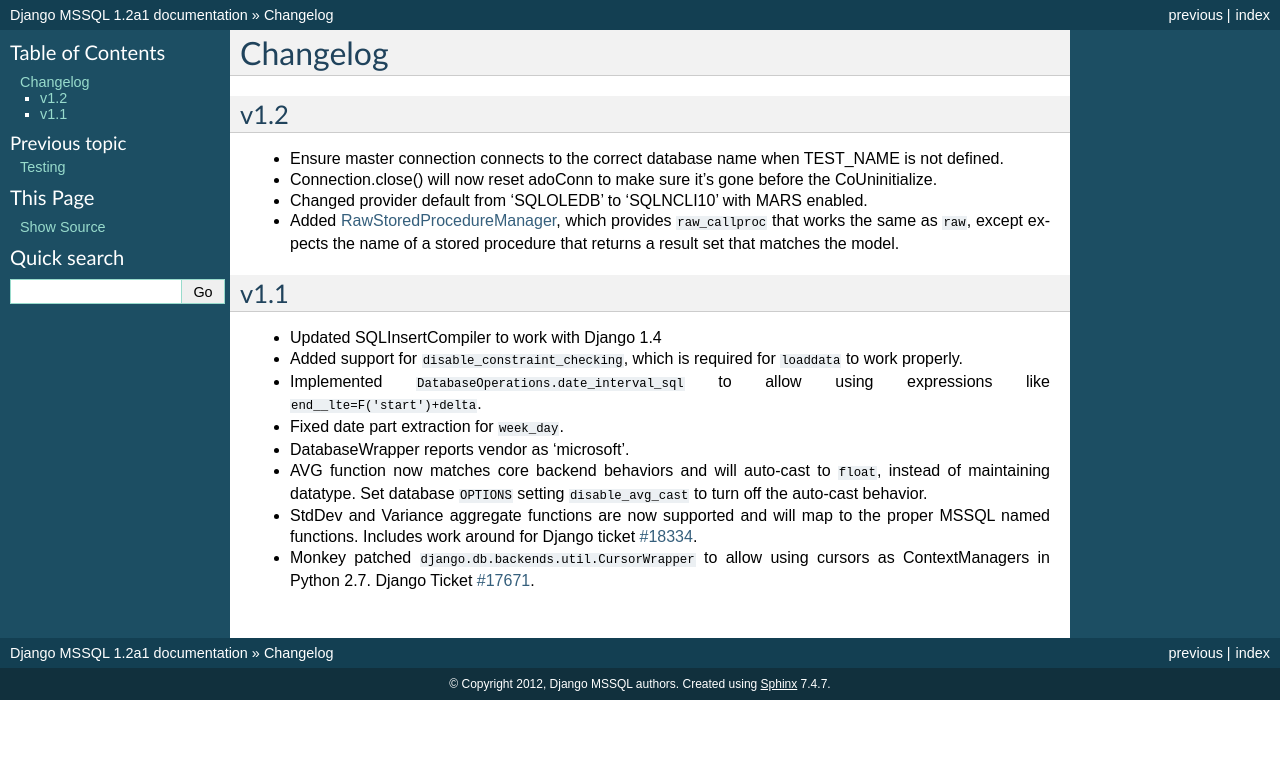
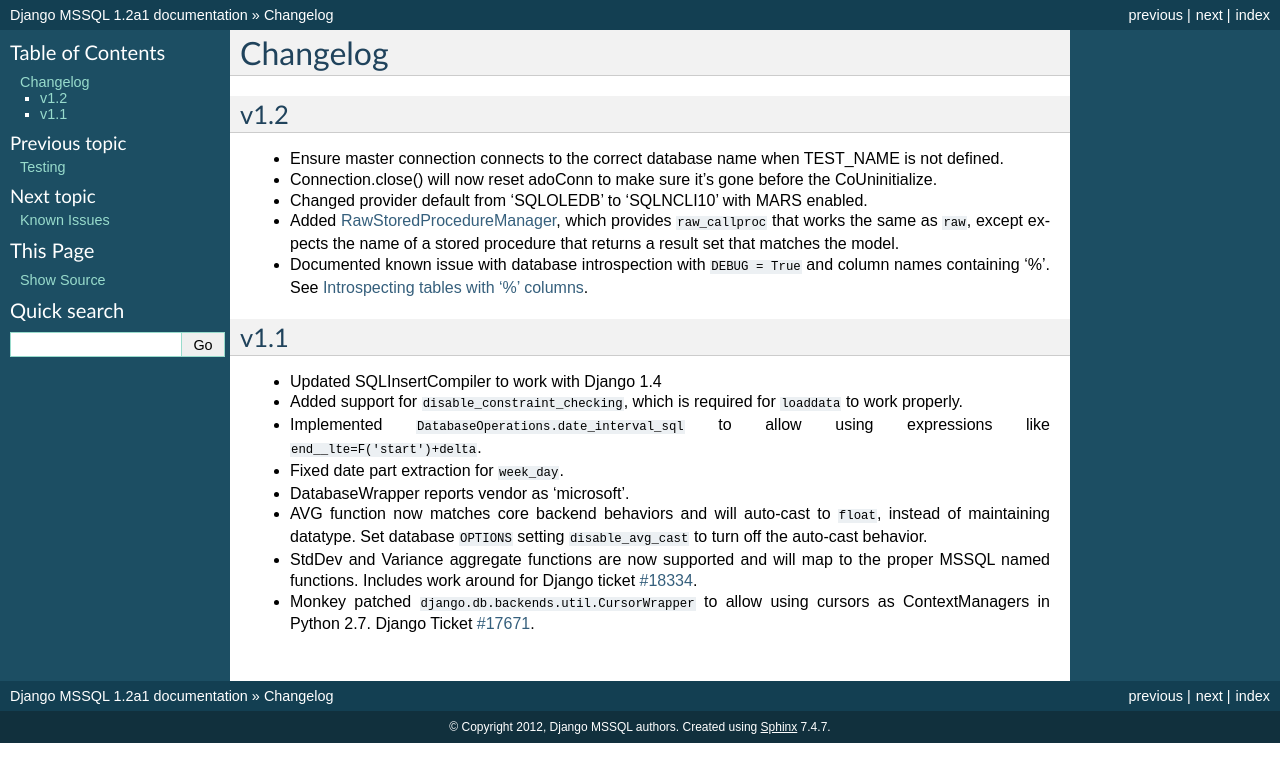
Before and after one commit to kajo-assets/django-sqlserver, a Sphinx documentation site: the page built from docs/changelog.txt, in a window 1280 px wide. Shown: the top 782 px of the page. Built offline with Sphinx 7.4.7, drawn with Linux system fonts in a browser that asks for light colours.

Commit message:
Fixed #12 - Documented known issue with inspectdb and column names with '%'
When DEBUG = True, introspecting a table containing a column with a '%' in its
name will result in "TypeError: not enough arguments for format string" being
thrown by CursorDebugWrapper. The workaround is to set 'DEBUG = False' in
settings.py while running 'manage.py inspectdb' or rename the database column.

```diff
--- a/docs/changelog.txt
+++ b/docs/changelog.txt
@@ -9,6 +9,8 @@
 - Changed provider default from 'SQLOLEDB' to 'SQLNCLI10' with MARS enabled.
 - Added :ref:`rawstoredproceduremanager`, which provides ``raw_callproc`` that works the same as ``raw``, except
   expects the name of a stored procedure that returns a result set that matches the model.
+- Documented known issue with database introspection with ``DEBUG = True`` and column names containing '%'.
+  See :ref:`introspecting-percent-columns`.
 
 v1.1
 ----
--- a/docs/index.txt
+++ b/docs/index.txt
@@ -19,3 +19,8 @@
     datatypes
     testing
     changelog
+
+.. toctree::
+    :maxdepth: 1
+
+    known-issues
```
Also changed, not shown: docs/known-issues.txt (added, +16 -0 lines), 2 other files.
